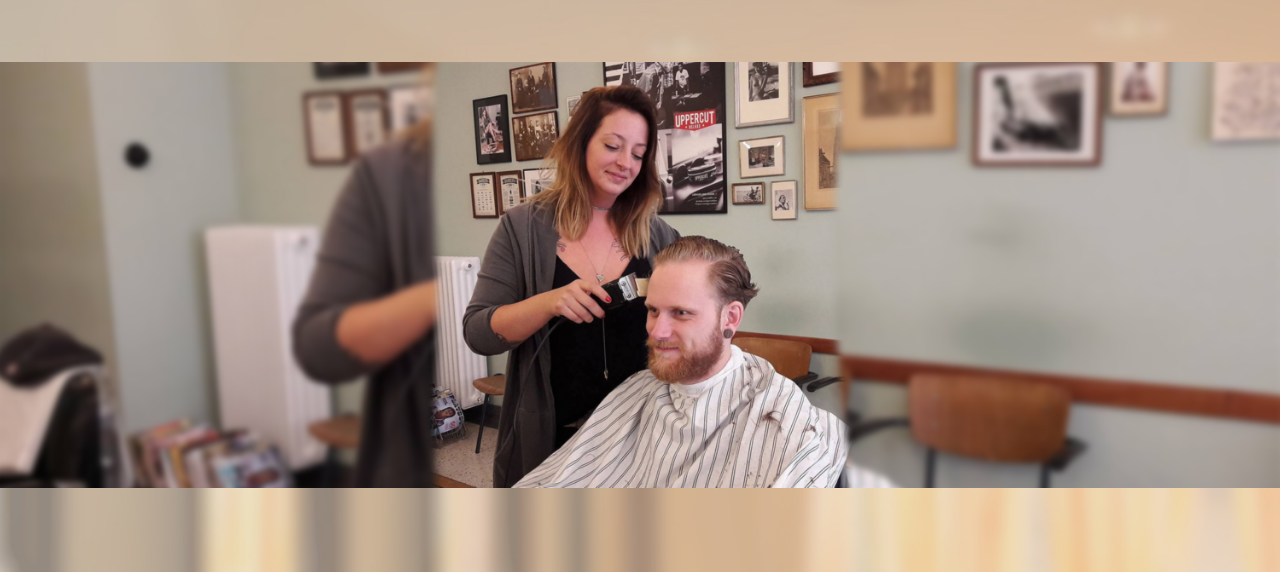
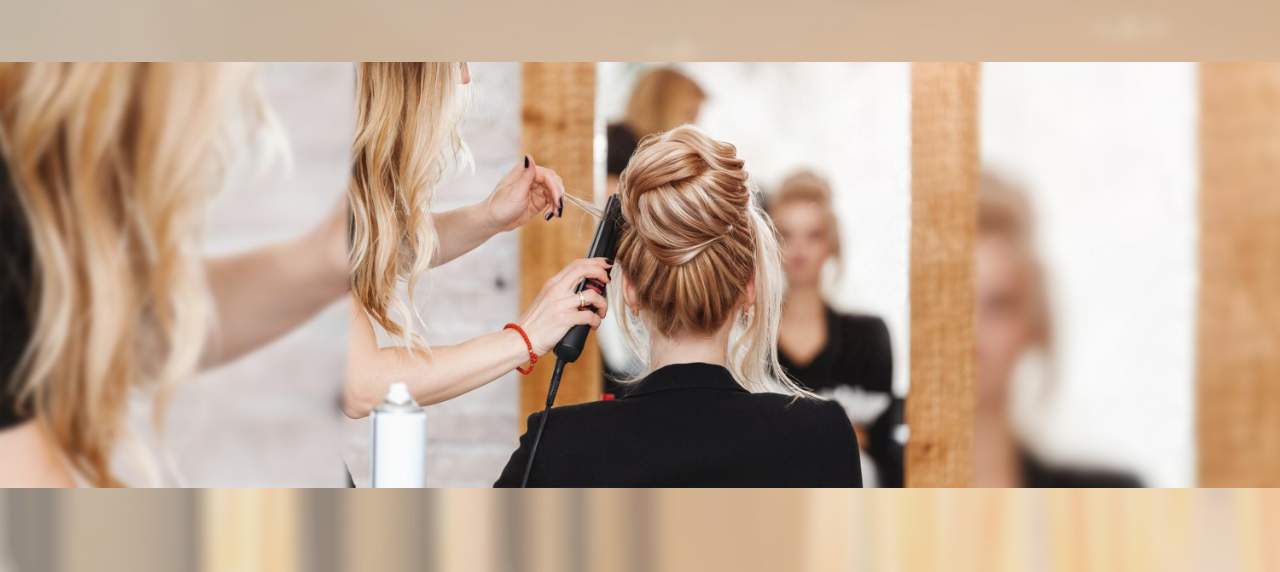
Before and after one commit to Jan-de-Kapper/JandeKapper, a plain HTML site: page Jan de Kapper landing page/index.html in a window 1280 px wide. Shown: the part 206-778 px from the top of the page. Drawn offline with nearby package versions, Linux system fonts and the light colour scheme.

Commit message:
nieuwe banner

```diff
--- a/Jan de Kapper landing page/index.html
+++ b/Jan de Kapper landing page/index.html
@@ -38,7 +38,7 @@
 
 <div class="filler">
     <h1 class="animate-hero">Marjolein de Kapper</h1>
-    <img src="banner-test.jpg">
+    <img src="marjo_banner.jpg">
     <p>Een plek waar je je echt thuis voelt!</p>
     <button id="Knop" data-modal-target="#container-pop">Maak een afspraak</button>
 </div>
```
Also changed, not shown: Jan de Kapper landing page/marjo_banner.jpg (added).
